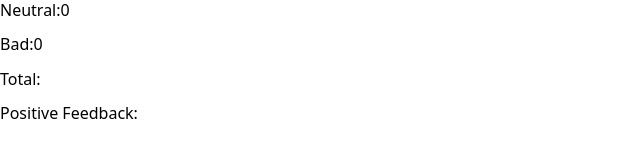
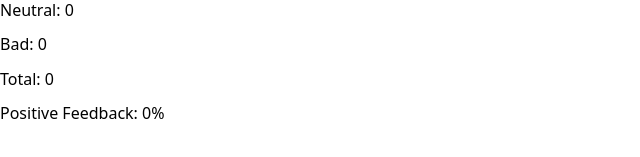
Before and after one commit to almeln/goit-react-hw-02-feedback, a React (Create React App) app: page / in a window 1280 px wide. Shown: the part 205-362 px from the top of the page, without its empty margins (0-640 px from the left). Built offline with nearby package versions, Linux system fonts and the light colour scheme.

Commit message:
adds counters

```diff
--- a/src/components/App/App.jsx
+++ b/src/components/App/App.jsx
@@ -3,7 +3,7 @@
 export default function App() {
     return (
       <div>
-        <Feedback />
+        <Feedback/>
       </div>
     );
   }
--- a/src/components/Feedback/Feedback.js
+++ b/src/components/Feedback/Feedback.js
@@ -64,6 +64,23 @@
     });
   };
 
+  countTotalFeedback = () => {
+    const totalFeedback = this.state.good + this.state.neutral + this.state.bad;
+    return totalFeedback;
+  };
+
+  countPositiveFeedbackPercentage = () => {
+    const totalFeedback = this.countTotalFeedback();
+    const PositiveFeedbackPercentage = Math.round(
+      (this.state.good / totalFeedback) * 100,
+    );
+
+    if (this.state.good !== 0) {
+      return PositiveFeedbackPercentage;
+    }
+    return 0;
+  };
+
   render() {
     return (
       <div>
@@ -81,11 +98,11 @@
           Bad
         </button>
         <h2>Statistics</h2>
-        <p>Good:{this.state.good}</p>
-        <p>Neutral:{this.state.neutral}</p>
-        <p>Bad:{this.state.bad}</p>
-        <p>Total:</p>
-        <p>Positive Feedback:</p>
+        <p>Good: {this.state.good}</p>
+        <p>Neutral: {this.state.neutral}</p>
+        <p>Bad: {this.state.bad}</p>
+        <p>Total: {this.countTotalFeedback()}</p>
+        <p>Positive Feedback: {this.countPositiveFeedbackPercentage()}%</p>
       </div>
     );
   }
```
Also changed, not shown: 1 other file (tests, documents, lock files or other folders).
